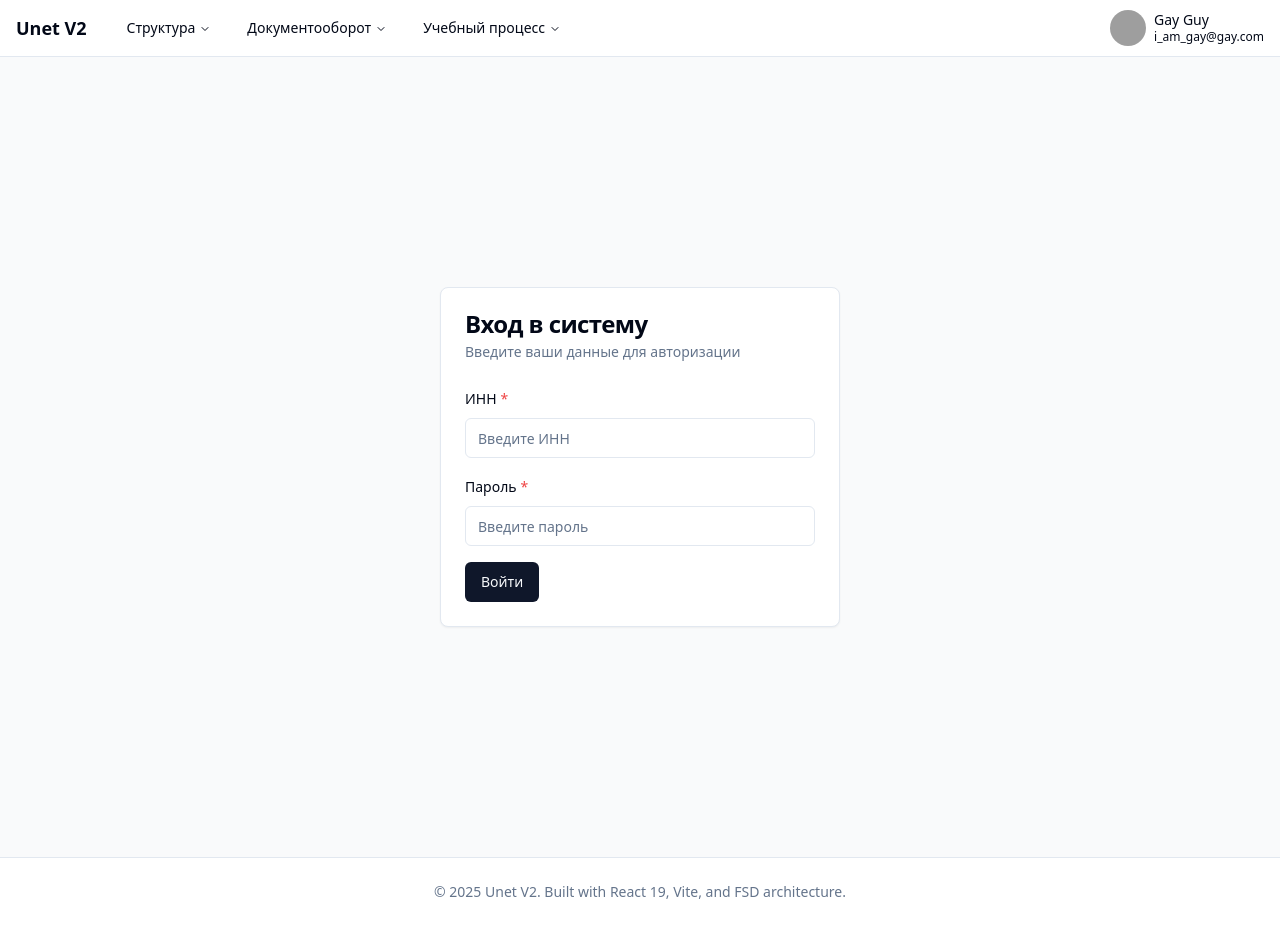
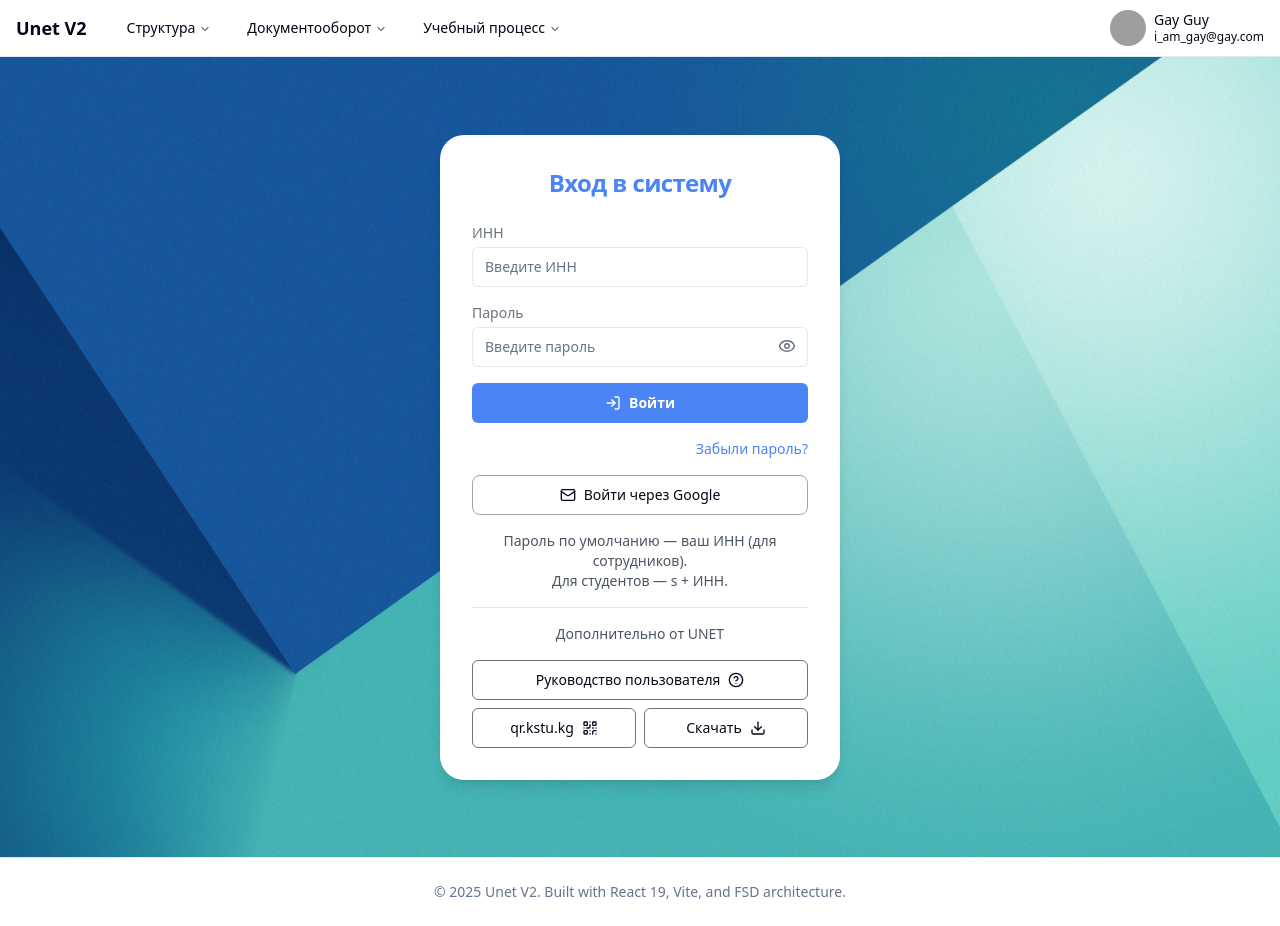
Before and after one commit to tukembaev/unet_v2, a React (Vite) app: page / in a window 1280 px wide. Built offline with nearby package versions, Linux system fonts and the light colour scheme; grey boxes are pictures that could not be loaded.

Commit message:
`feat: updated login form with password reset and additional features`

```diff
--- a/package.json
+++ b/package.json
@@ -28,6 +28,7 @@
     "react-dom": "^19.0.0",
     "react-hook-form": "^7.53.0",
     "react-router-dom": "^6.26.1",
+    "react-spinners": "^0.17.0",
     "sonner": "^1.5.0",
     "tailwind-merge": "^2.5.2",
     "zod": "^3.23.8"
--- a/src/features/auth/ui/LoginForm.tsx
+++ b/src/features/auth/ui/LoginForm.tsx
@@ -1,20 +1,26 @@
-import React from "react";
+import React, { useState } from "react";
 import { zodResolver } from "@hookform/resolvers/zod";
 import { useForm } from "react-hook-form";
 import { loginSchema, LoginFormValues } from "../model/schema";
+import { useLogin } from "../model/queries";
+import { Button, Card, CardContent, CardHeader, CardTitle } from "shared/ui";
+import { FormField } from "shared/lib";
+import { ScaleLoader } from "react-spinners";
+import { useNavigate } from "react-router-dom";
 import {
-  Button,
-  Card,
-  CardContent,
-  CardDescription,
-  CardHeader,
-  CardTitle,
-} from "shared/ui";
-import { FormField } from "shared/lib";
-import { useLogin } from "../model/queries";
+  Eye,
+  EyeOff,
+  HelpCircle,
+  Download,
+  QrCode,
+  LogIn,
+  ArrowLeft,
+  Mail,
+} from "lucide-react";
 
 
 export const LoginForm: React.FC = () => {
+  const navigate = useNavigate();
   const form = useForm<LoginFormValues>({
     resolver: zodResolver(loginSchema),
     defaultValues: {
@@ -25,39 +31,194 @@ export const LoginForm: React.FC = () => {
 
   const { mutateAsync: login, isPending } = useLogin();
 
+  const [showPassword, setShowPassword] = useState(false);
+  const [forgotPassword, setForgotPassword] = useState(false);
+  const [emailForReset, setEmailForReset] = useState("");
+
+  const handleLogin = async (values: LoginFormValues) => {
+    try {
+      await login(values);
+      navigate("/home");
+    } catch (err) {
+      console.error("Ошибка входа:", err);
+    }
+  };
+
+  const handlePasswordReset = () => {
+    console.log("Reset for:", emailForReset);
+  };
+
   return (
-    <Card>
+    <div
+    className="flex justify-center items-center min-h-screen  bg-cover ">
+
+      <div className="bg-white p-2 rounded-3xl shadow-lg w-full max-w-md">
+        <Card className="shadow-none border-none">
           <CardHeader>
-        <CardTitle>Вход в систему</CardTitle>
-        <CardDescription>Введите ваши данные для авторизации</CardDescription>
+            <CardTitle className="text-2xl font-semibold text-[#4B84F4] text-center">
+              {forgotPassword ? "Восстановление пароля" : "Вход в систему"}
+            </CardTitle>
           </CardHeader>
 
           <CardContent>
+            {!forgotPassword ? (
               <form
-          onSubmit={form.handleSubmit((values) => login(values))} // 🔥 используем login напрямую
+                onSubmit={form.handleSubmit(handleLogin)}
                 className="space-y-4"
               >
+                {/* Поле ИНН */}
+                <div>
+                  <label className="block text-sm font-medium text-gray-500 mb-1">
+                    ИНН
+                  </label>
                   <FormField
                     form={form}
                     name="username"
-            label="ИНН"
                     placeholder="Введите ИНН"
-            required
+                    className="w-full   rounded-lg  text-[14px] focus:outline-none "
                   />
+                </div>
+
+                {/* Поле пароль */}
+                <div>
+                  <label className="block text-sm font-medium text-gray-500 mb-1">
+                    Пароль
+                  </label>
+                  <div className="relative">
                     <FormField
                       form={form}
                       name="password"
-            type="password"
-            label="Пароль"
+                      type={showPassword ? "text" : "password"}
                       placeholder="Введите пароль"
-            required
+                      className="w-full rounded-lg text-[14px] focus:outline-none"
+                    />
+                    <button
+                      type="button"
+                      onClick={() => setShowPassword((p) => !p)}
+                      className="absolute right-3 top-2.5 text-gray-500 hover:text-[#4B84F4]"
+                    >
+                      {showPassword ? <EyeOff size={18} /> : <Eye size={18} />}
+                    </button>
+                  </div>
+                </div>
+
+                {/* Кнопка входа */}
+                <Button
+                  type="submit"
+                  disabled={isPending || form.formState.isSubmitting}
+                  className="w-full bg-[#4B84F4] text-white font-semibold rounded-md hover:bg-[#6b9cfd] transition flex items-center justify-center "
+                >
+                  {isPending || form.formState.isSubmitting ? (
+                    <ScaleLoader height={10} color="#fff" />
+                  ) : (
+                    <>
+                      <LogIn size={18} />
+                      Войти
+                    </>
+                  )}
+                </Button>
+
+                {/* Забыли пароль */}
+                <p
+                  className="text-right text-sm text-[#4B84F4] cursor-pointer hover:underline m-0"
+                  onClick={() => setForgotPassword(true)}
+                >
+                  Забыли пароль?
+                </p>
+
+                {/* <div className="text-center text-gray-600 m-0 ">или</div> */}
+
+                {/* Google */}
+                <Button
+                  type="button"
+                  className="w-full bg-white border border-gray-400 flex items-center justify-center gap-2 text-white-800 hover:bg-[#4B84F4] hover:text-white transition rounded-lg"
+                >
+                  <Mail size={18} />
+                  Войти через Google
+                </Button>
+
+                {/* Подсказка */}
+                <p className="text-center text-gray-600 text-sm mt-4">
+                  Пароль по умолчанию — ваш ИНН (для сотрудников). <br />
+                  Для студентов — s + ИНН.
+                </p>
+
+                <hr className="my-4" />
+
+                <p className="text-center text-gray-600 text-sm mb-2">
+                  Дополнительно от UNET
+                </p>
+
+                {/* Дополнительные кнопки */}
+                <div className="flex flex-col gap-2">
+                  <Button
+                    variant="outline"
+                    className="flex justify-center items-center gap-2 border-gray-500 hover:bg-[#4B84F4] hover:text-white"
+                    asChild
+                  >
+                    <a href="http://uadmin.kstu.kg/media/media/task_docs/UNET_user_guide.pdf">
+                      Руководство пользователя
+                      <HelpCircle size={18} />
+                    </a>
+                  </Button>
+                  <div className="flex w-full justify-between gap-2">
+                    <Button
+                      variant="outline"
+                      className="flex justify-center items-center w-full gap-2 border-gray-500 hover:bg-[#4B84F4] hover:text-white"
+                      onClick={() =>
+                        (window.location.href = "https://qr.kstu.kg")
+                      }
+                    >
+                      qr.kstu.kg
+                      <QrCode size={18} />
+                    </Button>
+
+                    <Button
+                      variant="outline"
+                      className="flex justify-center items-center w-full gap-2 border-gray-500 hover:bg-[#4B84F4] hover:text-white"
+                    >
+                      Скачать
+                      <Download size={18} />
+                    </Button>
+                  </div>
+                </div>
+              </form>
+            ) : (
+              // ===========================
+              // Блок восстановления пароля
+              // ===========================
+              <div className="space-y-4">
+                <label className="block text-sm font-medium text-gray-500 mb-1">
+                  ИНН
+                </label>
+                <input
+                  type="text"
+                  value={emailForReset}
+                  onChange={(e) => setEmailForReset(e.target.value)}
+                  className="w-full border border-[#A8CCEF] rounded-lg px-4 py-2 text-[14px] focus:outline-none"
+                  placeholder="Введите ИНН"
                 />
 
-          <Button type="submit" disabled={isPending || form.formState.isSubmitting}>
-            {isPending || form.formState.isSubmitting ? "Загрузка..." : "Войти"}
+                <Button
+                  onClick={handlePasswordReset}
+                  className="w-full bg-[#4B84F4] text-white font-semibold rounded-md hover:bg-[#6b9cfd]"
+                >
+                  Отправить
                 </Button>
-        </form>
+
+                <Button
+                  variant="outline"
+                  onClick={() => setForgotPassword(false)}
+                  className="w-full border-gray-500 hover:bg-gray-100 flex items-center justify-center gap-2"
+                >
+                  <ArrowLeft size={18} />
+                  Назад
+                </Button>
+              </div>
+            )}
           </CardContent>
         </Card>
+      </div>
+    </div>
   );
 };
--- a/src/pages/home/index.tsx
+++ b/src/pages/home/index.tsx
@@ -60,7 +60,7 @@ export function HomePage() {
   });
 
   const { data: user } = useAuthUser();
-
+  console.log("Authenticated user:", user);
   return (
     <div className="container mx-auto px-4 py-12">
       <div className="max-w-4xl mx-auto space-y-8">
--- a/src/pages/login/index.tsx
+++ b/src/pages/login/index.tsx
@@ -3,12 +3,18 @@
 import { LoginForm } from "features/auth";
 import React from "react";
 import { cn } from "shared/lib/utils";
-
+import loginImage from "shared/assets/img/loginImage.jpg";
 
 
 export const LoginPage: React.FC = () => {
   return (
-    <div className={cn("flex justify-center items-center h-screen bg-gray-50")}>
+    <div
+    style={{
+    backgroundImage: `url(${loginImage})`,
+    backgroundSize: "cover",
+    backgroundPosition: "center",
+  }}
+    className={cn("flex justify-center items-center h-screen bg-gray-50")}>
       <div className="max-w-md w-full p-6">
         <LoginForm />
       </div>
--- a/src/shared/lib/form.tsx
+++ b/src/shared/lib/form.tsx
@@ -94,7 +94,7 @@ export function FormField<TFormValues extends FieldValues>({
         type={type}
         placeholder={placeholder}
         {...form.register(name as FieldPath<TFormValues>)}
-        className={cn(errorMessage && "border-destructive")}
+        className={cn(errorMessage && "border-destructive", "focus:outline-none")}
         aria-invalid={!!errorMessage}
         aria-describedby={errorMessage ? `${name}-error` : undefined}
       />
```
Also changed, not shown: src/shared/assets/img/loginImage.jpg (added), 1 other file (tests, documents, lock files or other folders). Lines whose indentation alone changed are shown as unchanged.
